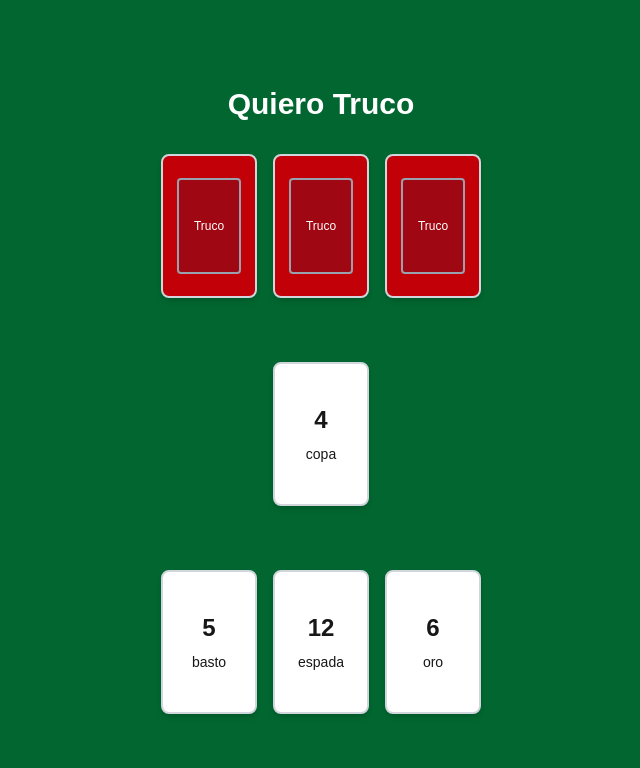
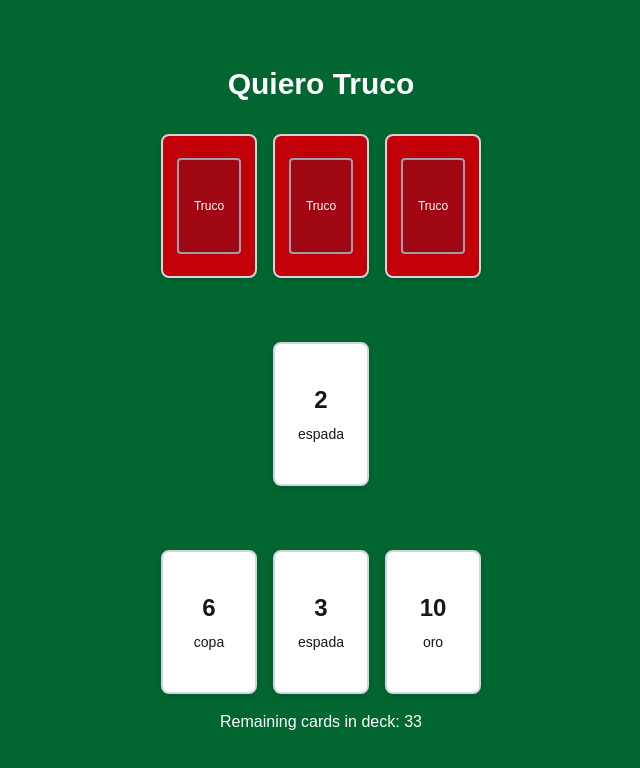
Before and after one commit to jmbejar/quiero-truco, a Next.js app: page / in a window 1280 px wide. Shown: the top 768 px of the page, without its empty margins (319-959 px from the left). Built offline with nearby package versions, Linux system fonts and the light colour scheme.

Commit message:
Implement deck logic with random card dealing

```diff
--- a/app/page.tsx
+++ b/app/page.tsx
@@ -1,34 +1,48 @@
 'use client';
 
-import React from 'react';
+import React, { useState, useEffect } from 'react';
 import GameBoard from './components/GameBoard';
 import { CardProps } from './components/Card';
+import { createDeck, dealCards } from './utils/deckUtils';
 
 export default function Home() {
-  // Sample data for cards
-  const topCards: CardProps[] = [
-    { number: 1, palo: 'espada' },
-    { number: 7, palo: 'oro' },
-    { number: 3, palo: 'copa' },
-  ];
+  const [gameState, setGameState] = useState<{
+    topCards: CardProps[];
+    bottomCards: CardProps[];
+    middleCard: CardProps;
+    deck: CardProps[];
+  }>({
+    topCards: [],
+    bottomCards: [],
+    middleCard: { number: 0, palo: 'oro' },
+    deck: []
+  });
 
-  const bottomCards: CardProps[] = [
-    { number: 5, palo: 'basto' },
-    { number: 12, palo: 'espada' },
-    { number: 6, palo: 'oro' },
-  ];
+  // Initialize the game when the component mounts
+  useEffect(() => {
+    const fullDeck = createDeck();
+    const { topCards, bottomCards, middleCard, remainingDeck } = dealCards(fullDeck);
 
-  const middleCard: CardProps = { number: 4, palo: 'copa' };
+    setGameState({
+      topCards,
+      bottomCards,
+      middleCard,
+      deck: remainingDeck
+    });
+  }, []);
 
   return (
     <div className="flex flex-col items-center justify-center min-h-screen bg-green-800 p-4">
       <h1 className="text-3xl font-bold text-white mb-8">Quiero Truco</h1>
       <div className="w-full max-w-4xl h-[70vh]">
         <GameBoard
-          topCards={topCards}
-          bottomCards={bottomCards}
-          middleCard={middleCard}
+          topCards={gameState.topCards}
+          bottomCards={gameState.bottomCards}
+          middleCard={gameState.middleCard}
         />
+      </div>
+      <div className="mt-4 text-white">
+        <p>Remaining cards in deck: {gameState.deck.length}</p>
       </div>
     </div>
   );
--- /dev/null
+++ b/app/utils/deckUtils.ts
@@ -0,0 +1,54 @@
+import { CardProps, Palo } from '../components/Card';
+
+// Define the full deck structure
+export const createDeck = (): CardProps[] => {
+  const palos: Palo[] = ['oro', 'copa', 'espada', 'basto'];
+  const numbers = [1, 2, 3, 4, 5, 6, 7, 10, 11, 12]; // Spanish deck numbers
+
+  const deck: CardProps[] = [];
+
+  // Create all combinations of numbers and palos
+  for (const palo of palos) {
+    for (const number of numbers) {
+      deck.push({ number, palo });
+    }
+  }
+
+  return deck;
+};
+
+// Shuffle the deck using Fisher-Yates algorithm
+export const shuffleDeck = (deck: CardProps[]): CardProps[] => {
+  const shuffled = [...deck];
+
+  for (let i = shuffled.length - 1; i > 0; i--) {
+    const j = Math.floor(Math.random() * (i + 1));
+    [shuffled[i], shuffled[j]] = [shuffled[j], shuffled[i]];
+  }
+
+  return shuffled;
+};
+
+// Deal cards from the deck
+export const dealCards = (deck: CardProps[]): {
+  topCards: CardProps[];
+  bottomCards: CardProps[];
+  middleCard: CardProps;
+  remainingDeck: CardProps[];
+} => {
+  // Make a copy of the deck to avoid modifying the original
+  const shuffledDeck = shuffleDeck([...deck]);
+
+  // Deal cards
+  const topCards = shuffledDeck.slice(0, 3);
+  const bottomCards = shuffledDeck.slice(3, 6);
+  const middleCard = shuffledDeck[6];
+  const remainingDeck = shuffledDeck.slice(7);
+
+  return {
+    topCards,
+    bottomCards,
+    middleCard,
+    remainingDeck
+  };
+};
```
